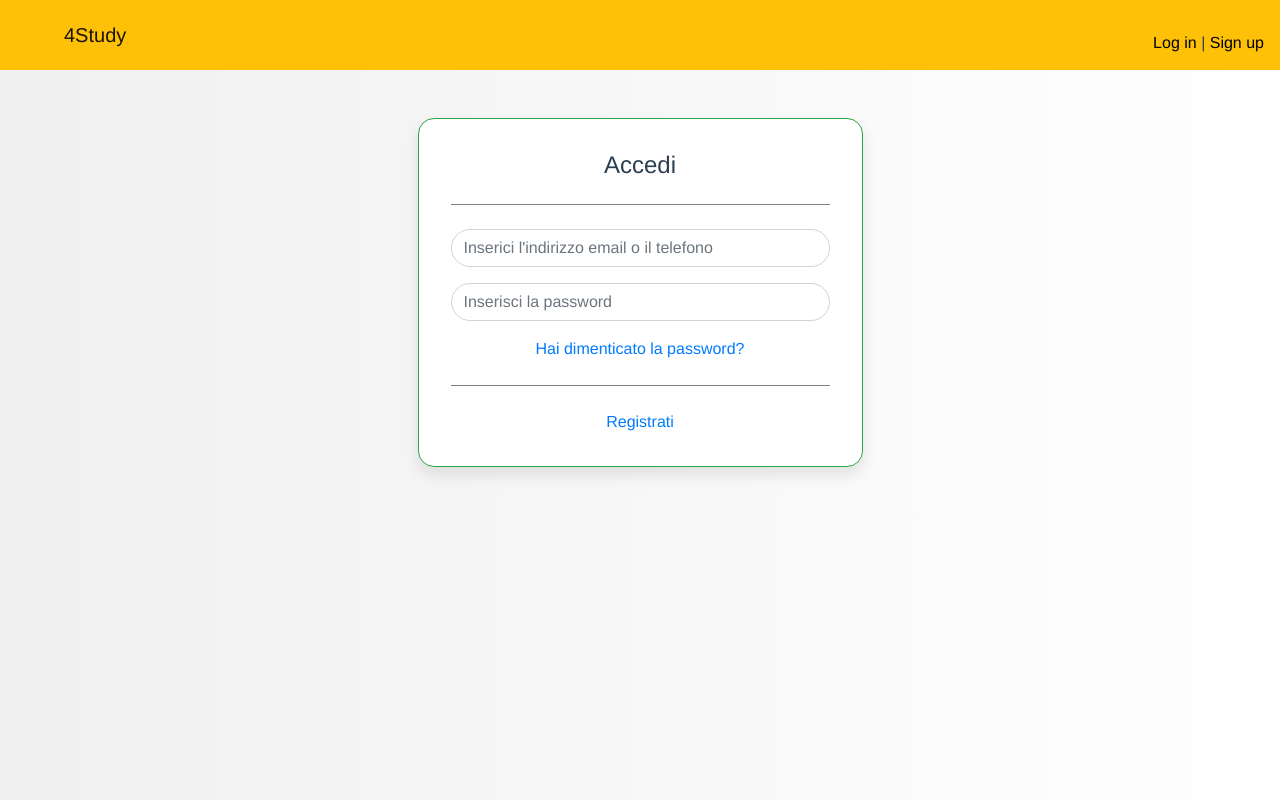
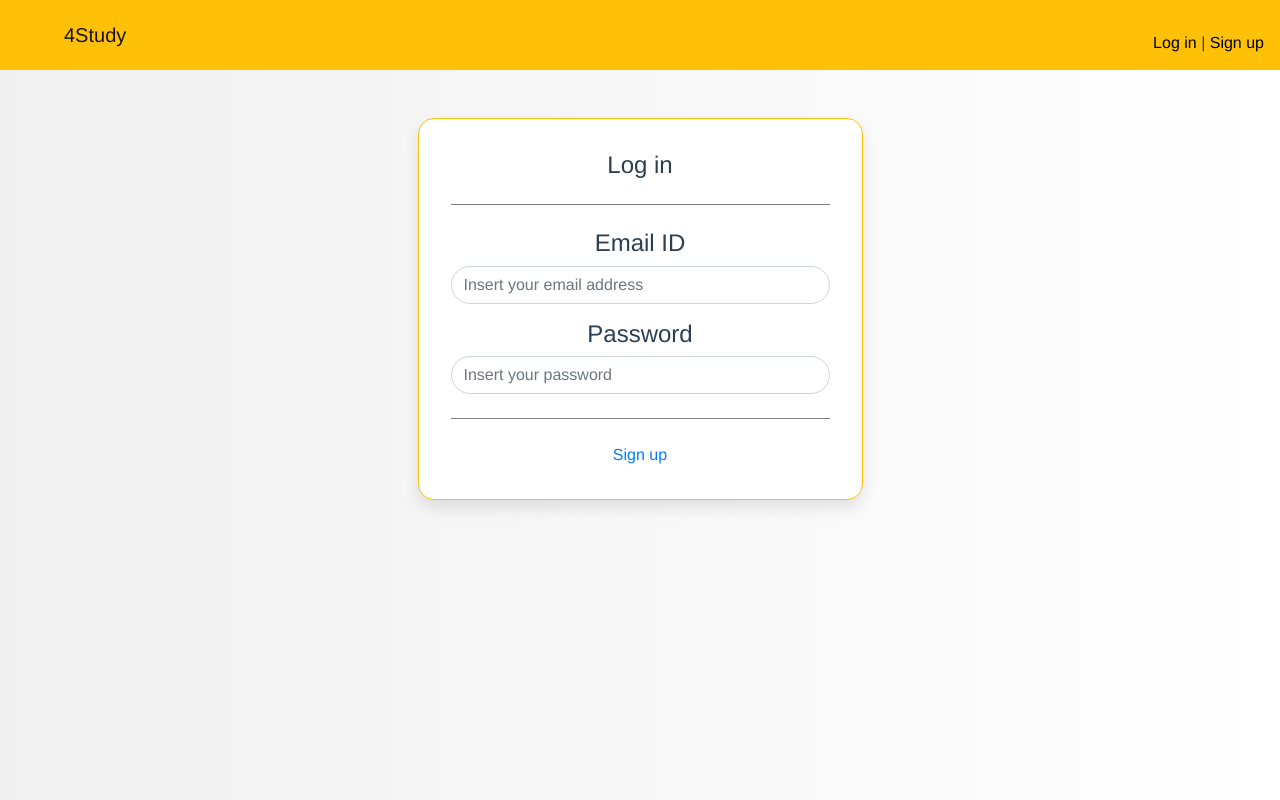
Before and after one commit to IvanGiacomoni98/4Study, a Vue app in the folder prototype/: page /#/login in a window 1280 px wide. Built offline with nearby package versions, Linux system fonts and the light colour scheme.

Commit message:
added login page

```diff
--- a/prototype/public/index.html
+++ b/prototype/public/index.html
@@ -8,7 +8,7 @@
     <link rel="stylesheet" type="text/css" href="css/general.css">
     <link rel="stylesheet" type="text/css" href="css/formcontrol.css">
     <script src="https://code.jquery.com/jquery-3.2.1.min.js"></script>
-    <title>Eco</title>
+    <title>4Study</title>
   </head>
   <body>
     <noscript>
--- a/prototype/src/App.vue
+++ b/prototype/src/App.vue
@@ -13,11 +13,11 @@
     aria-controls="navbarSupportedContent15" aria-expanded="false" aria-label="Toggle navigation" id="hamburger" @click="setClicked" :style="stateMenu" ><span class="navbar-toggler-icon"></span></button>
 
   <!-- Collapsible content -->
-  <div v-if="isLogged == true" class="collapse navbar-collapse " id="navbarSupportedContent15">
+  <div v-if="isLogged == true" class="collapse navbar-collapse mt-2" id="navbarSupportedContent15">
 
     <!-- Links -->
 
-    <ul class="navbar-nav mr-auto bg-success border border-dark pl-3 pr-3" style="position:relative; z-index: 3;float:right;">
+    <ul class="navbar-nav mr-auto bg-warning border border-dark pl-3 pr-3" style="position:relative; z-index: 3;float:right;">
 
       <li class="nav-item " >
         <router-link  to="/" class="nav-link " href="#">Dashboard </router-link>
@@ -118,7 +118,7 @@ mounted(){
     setClicked(){
       if(this.isClicked==false){
         this.$store.commit('setMenu',true)
-        this.$store.commit('setStatoMenu',"background-color: #238521;")
+        this.$store.commit('setStatoMenu',"background-color: #a88932;")
       }
       else  {
         this.$store.commit('setMenu',false)
--- a/prototype/src/router/index.js
+++ b/prototype/src/router/index.js
@@ -12,36 +12,7 @@ import Home from '../views/Home.vue'
 import Announcements from '../views/Announcements.vue'
 import Component_404 from '../views/404.vue'
 
-const protect = (to, from, next) => {
-  if((localStorage.getItem('email') != undefined || localStorage.getItem('phone') != undefined) &&
-      localStorage.getItem('password') != undefined && localStorage.getItem('token') != undefined &&
-      localStorage.getItem('type') != undefined){
-    next()
-  }
-  else next({ name : "Login"})
-}
 
-const skip = (to, from, next) => {
-  if((localStorage.getItem('email') != undefined || localStorage.getItem('phone') != undefined) &&
-      localStorage.getItem('password') != undefined && localStorage.getItem('token') != undefined &&
-      localStorage.getItem('type') != undefined){
-    next( {name: "Login"})
-  }
-  else next()
-}
-
-
-
-
-
-const protectSup = (to, from, next) => {
-  if((localStorage.getItem('email') != undefined || localStorage.getItem('phone') != undefined) &&
-      localStorage.getItem('password') != undefined && localStorage.getItem('token') != undefined &&
-      localStorage.getItem('type') != undefined&&localStorage.getItem('type')!='cittadino'){
-    next()
-  }
-  else next({ name : "Login"})
-}
 
 Vue.use(VueRouter)
 
@@ -54,7 +25,6 @@ Vue.use(VueRouter)
     {
         path:'/',
         name:'Home',
-        beforeEnter:skip,
         component:Home
     },
   {
@@ -65,7 +35,6 @@ Vue.use(VueRouter)
   {
     path: '/about',
     name: 'About',
-    beforeEnter : protect,
     // route level code-splitting
     // this generates a separate chunk (about.[hash].js) for this route
     // which is lazy-loaded when the route is visited.
@@ -84,39 +53,33 @@ Vue.use(VueRouter)
   {
     path: '/logout',
     name: 'Logout',
-    beforeEnter : protect,
     component: Logout
   },
   {
     path: '/dashboard',
     name: 'Dashboard',
-    beforeEnter : protect,
     component: Dashboard
   },
 
   {
     path:'/avanzato',
     name:'Avanzato',
-    beforeEnter:protectSup,
     component: Avanzato
   },
   {
     path:'/cambio_pw',
     name:'CambioPw',
-    beforeEnter:protect,
     component:CambioPw
   },
   {
     path:'/newoperatore',
     name:'NewOperatore',
-    beforeEnter:protectSup,
     component:NewOperatore
   },
 
   {
     path:'/announcements',
     name:'Announcements',
-    beforeEnter:protect,
     component:Announcements
   },
 
--- a/prototype/src/store/index.js
+++ b/prototype/src/store/index.js
@@ -13,6 +13,8 @@ export default new Vuex.Store({
     stazione:"",
     agente:"",
     nomeStazione:"",
+    users:["danielebufalieritkd@gmail.com","progetto4study@gmail.com"],
+    pws:["daniele98","4study98."]
   },
   getters: {
     getStazione: state=>{
@@ -39,6 +41,12 @@ export default new Vuex.Store({
 
     getType : state => {
       return state.type
+    },
+    getUsers : state => {
+      return state.users
+    },
+    getPws : state => {
+      return state.pws
     }
   },
   mutations: {
--- a/prototype/src/views/Login.vue
+++ b/prototype/src/views/Login.vue
@@ -4,31 +4,32 @@
       <div class="col-sm-9 col-md-7 col-lg-5 mx-auto">
 
         <!--  CARD  -->
-        <div class="card card-signin my-5 border-success mb-3">
+        <div class="card card-signin my-5 border-warning mb-3">
           <div class="card-body">
-            <h5 class="card-title text-center"><b>Accedi</b></h5>
+            <h5 class="card-title text-center"><b>Log in</b></h5>
             <hr class="my-4">
 
             <!--  FORM  -->
             <form class="form-signin" @keyup.enter="accedi()">
               <div class="form-label-group">
-                <input type="text" id="inputEmailOrPhone" class="form-control" v-model="emailOrPhone" placeholder="Inserici l'indirizzo email o il telefono" required >
+                  <h4>  Email ID  </h4>
+                <input type="text" id="inputEmailOrPhone" class="form-control" v-model="emailOrPhone" placeholder="Insert your email address" required >
               </div>
 
               <div class="form-label-group">
-                <input type="password" id="inputPassword" class="form-control" v-model="password" placeholder="Inserisci la password" required>
+              <h4>Password </h4>
+                <input type="password" id="inputPassword" class="form-control" v-model="password" placeholder="Insert your password" required>
               </div>
 
-              <router-link to="/pw_forgotten">Hai dimenticato la password?</router-link>
 
-              <button v-if="readyEmail || readyPhone" @click="accedi()" type="button" class="btn btn-lg btn-success btn-block text-uppercase mt-3">Accedi</button>
+              <button v-if="readyEmail || readyPhone" @click="accedi()" type="button" class="btn btn-lg btn-success btn-block text-uppercase mt-3">Log in</button>
               <hr class="my-4">
 
               <div v-if="errorAuth != null" :class="colore" role="alert">
                   {{text}}
               </div>
 
-              <router-link to="/registration">Registrati</router-link>
+              <router-link to="/registration">Sign up</router-link>
 
             </form>
             <!--  FINE FORM  -->
@@ -45,9 +46,9 @@
 
 <script>
 
-import axios from 'axios'
+
 import {mapMutations} from 'vuex'
-
+import { mapGetters} from 'vuex'
 export default {
     name: 'Login',
     data (){
@@ -61,7 +62,9 @@ export default {
         phoneOk : false,
         errorAuth : null,
         text : "",
-        colore : ""
+        colore : "",
+        users:[],
+        pws:[]
       }
     },
 
@@ -154,6 +157,10 @@ export default {
         'setToken',
         'setType'
       ]),
+      ...mapGetters([
+        'getUsers',
+        'getPws'
+      ]),
 
       memorizzaCredenziali(response){
         localStorage.email = this.emailOrPhone,
@@ -164,66 +171,47 @@ export default {
 
       async accedi() {
 
+
+
         // Accesso con email e password
         if(this.readyEmail){
-
-          axios({
-            method: 'post',
-            url: 'http://localhost:8081/auth/email',
-            data: {
-              email: this.emailOrPhone,
-              password: this.password
-            }
-          }).then((response) => {
-
-            this.memorizzaCredenziali(response)
-
+          this.users=this.$store.state.users
+          this.pws= this.$store.state.pws
+          console.log(this.users)
+          console.log(this.pws)
+          console.log(this.password)
+           console.log(this.emailOrPhone)
+        var i=0
+        var okusers=false
+        var okpw=false
+        for (i=0;(this.users.length);i++)
+        {
+          if(this.users[i]==this.emailOrPhone)
+                okusers=true
+                break
+        }
+        for (i=0;i<(this.pws.length);i++)
+        {
+          if(this.pws[i]==this.password)
+                okpw=true
+                break
+        }
+        if(okusers & okpw)
+          {
             this.errorAuth = 'NO ERROR'
             this.text = "Accesso a Eco effettato con successo!"
             this.colore = "alert alert-success"
-            this.$store.commit('setToken', response.data.token)
-            this.$store.commit('setType', response.data.type)
             this.$store.commit('setLogged', true)
-
-            this.$router.push('/dashboard')
-          })
-            .catch((error) => {
-              console.log(error)
+            this.$router.push('/avanzato')
+          }
+          else{
               this.errorAuth = true
               this.colore = "alert alert-danger"
               this.text = "Email o password errati!"
-            })
+            }
         }
 
-        // Accesso con telefono e password
-        else if(this.readyPhone){
-          axios({
-            method: 'post',
-            url: 'http://localhost:8081/auth/phone',
-            data: {
-              phone: this.emailOrPhone,
-              password: this.password
-            }
-          }).then((response) => {
 
-            this.memorizzaCredenziali(response)
-
-            this.errorAuth = 'NO ERROR'
-            this.text = "Accesso a Eco effettato con successo!"
-            this.colore = "alert alert-success"
-            this.$store.commit('setToken', response.data.token)
-            this.$store.commit('setType', response.data.type)
-            this.$store.commit('setLogged', true)
-
-            this.$router.push('/dashboard')
-          })
-            .catch((error) => {
-              console.log(error)
-              this.colore = "alert alert-danger"
-              this.errorAuth = true
-              this.text = "Telefono o password errati!"
-            })
-        }
 
       }
     },
```
Also changed, not shown: prototype/src/assets/user.png (added).
